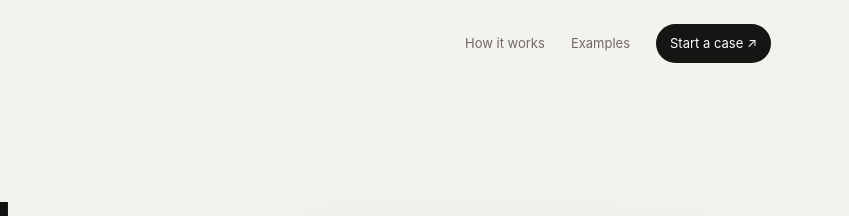
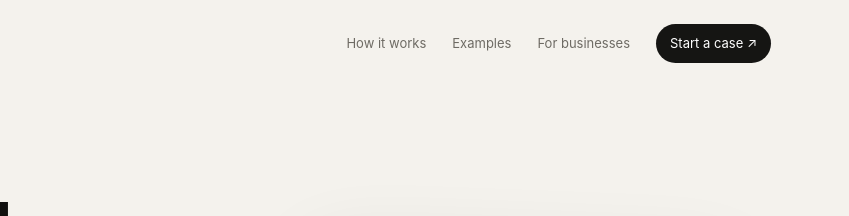
Before and after one commit to tomasinfis-beep/user-test, a website: page undo_v11/index.html in a window 1280 px wide. Shown: the top 216 px of the page, 431-1280 px from the left. Drawn offline with Linux system fonts and the light colour scheme; no server answers.

Commit message:
Add business route to navigation

```diff
--- a/undo_v11/index.html
+++ b/undo_v11/index.html
@@ -1,5 +1,5 @@
 <!doctype html><html lang="en"><head><meta charset="utf-8"><meta name="viewport" content="width=device-width,initial-scale=1"><title>UNDO — Fix AI mistakes</title><meta name="description" content="UNDO helps you investigate and pursue legitimate recovery when an AI agent makes a costly mistake."><link rel="stylesheet" href="styles.css"></head><body>
-<header class="site-nav wrap"><a class="brand" href="#top" aria-label="UNDO home"><span class="brand-mark">U</span><span>UNDO</span></a><nav><a href="#how">How it works</a><a href="#cases">Examples</a><a class="nav-pill" href="#submit">Start a case <span>↗</span></a></nav></header>
+<header class="site-nav wrap"><a class="brand" href="#top" aria-label="UNDO home"><span class="brand-mark">U</span><span>UNDO</span></a><nav><a href="#how">How it works</a><a href="#cases">Examples</a><a href="business.html">For businesses</a><a class="nav-pill" href="#submit">Start a case <span>↗</span></a></nav></header>
 <main id="top">
 <section class="hero wrap"><div class="hero-copy"><div class="kicker"><span class="live-dot"></span> Private beta · AI transaction recovery</div><h1>AI made the mistake.<br><i>UNDO the damage.</i></h1><p class="hero-lead">Wrong purchase? Bad booking? Duplicate order? Tell us what the agent was meant to do, what it actually did, and what you want fixed.</p><div class="hero-actions"><a class="btn btn-dark" href="#submit" id="heroCta">Check my case <span>↗</span></a><span class="micro">Free beta review · no recovery, no success fee</span></div><div class="proof-row"><span>Human reviewed</span><span>•</span><span>Legitimate routes only</span><span>•</span><span>Never send passwords</span></div></div>
 <div class="hero-visual"><div class="case-card"><div class="case-card-top"><span class="chip chip-live">● LIVE CASE</span><span class="mono">UNDO-0007</span></div><div class="case-title">AI booked the<br><strong>wrong date</strong></div><div class="case-pair"><span>Asked</span><b>Fri · 14 Jun</b></div><div class="case-pair"><span>Booked</span><b>Fri · 21 Jun</b></div><div class="case-pair"><span>Route</span><b>Cancel + refund</b></div><div class="card-foot"><span>Recovery likelihood</span><strong>High</strong></div></div><div class="float-tag tag-a">01 · Reconstruct</div><div class="float-tag tag-b">02 · Investigate</div></div></section>
```
